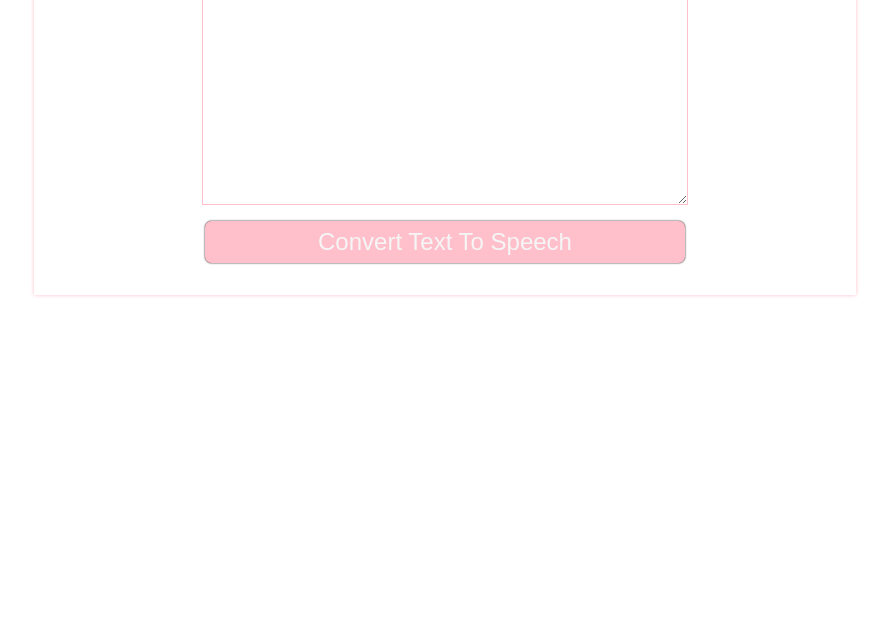
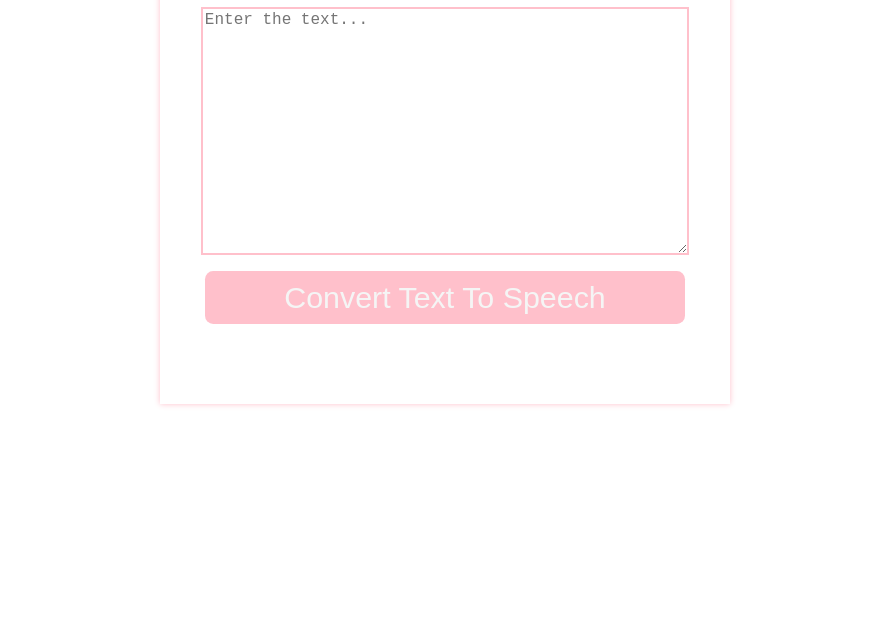
Before and after one commit to Yuvraj883/Text-to-Speech, a website built with Vite: page index.html in a window 1280 px wide. Shown: the part 161-800 px from the top of the page, without its empty margins (195-1084 px from the left). Built offline with nearby package versions, Linux system fonts and the light colour scheme.

Commit message:
Added styling

```diff
--- a/main.js
+++ b/main.js
@@ -4,6 +4,7 @@ let textArea = document.querySelector("#text-area");
 const convertBtn = document.querySelector("#convert-btn")
 convertBtn.addEventListener("click", convertTextToSpeech);
 function convertTextToSpeech(){
+  convertBtn.textContent = "Converting..."
   let speech = new SpeechSynthesisUtterance();
   speech.lang = "hi";
   speech.rate = 1;
@@ -11,5 +12,9 @@ function convertTextToSpeech(){
   speech.text = textArea.value;
   speech.volume = 1;
   speechSynthesis.speak(speech);
-  console.log(textArea.value);
+
+  setTimeout(function() {
+    convertBtn.innerText = "Convert Text To Speech";
+  },1000)
+ // console.log(textArea.value);
 }
--- a/style.css
+++ b/style.css
@@ -5,10 +5,13 @@
   text-align: center;
   color: #2c3e50;
   margin-top: 60px;
-  width:60%;
+  width:40%;
+  /* height:80%; */
   margin:auto;
-  box-shadow: 0px 0px 4px pink;
-  padding:2em;
+  box-shadow: 0px 0px 6px pink;
+  padding:5em 2em;
+  justify-content: center;
+  /* margin-top:5em; */
 
 }
 h1{
@@ -16,23 +19,26 @@ h1{
 }
 
 #text-area{
-  height:30vh;
-  width:60vh;
+  height:30vh;;
+  width:95%;
   font-size: large;
   display:block;
   margin:auto;
-  border-color:pink;
+  border:2px solid pink;
 }
 #convert-btn{
-  width:60vh;
+  width:95%;
   margin-top:1rem;
   background-color:pink;
   border-radius:.27em;
   border:none;
-  font-size:x-large;
+  font-size:3.8vh;
   padding: .3em ;
   color:whitesmoke;
   cursor:pointer;
-  box-shadow: 0 0 2px black;
+  /* box-shadow: 0 0 2px black; */
 
 }
+#convert-btn:hover{
+   font-size:4vh;
+}
```
